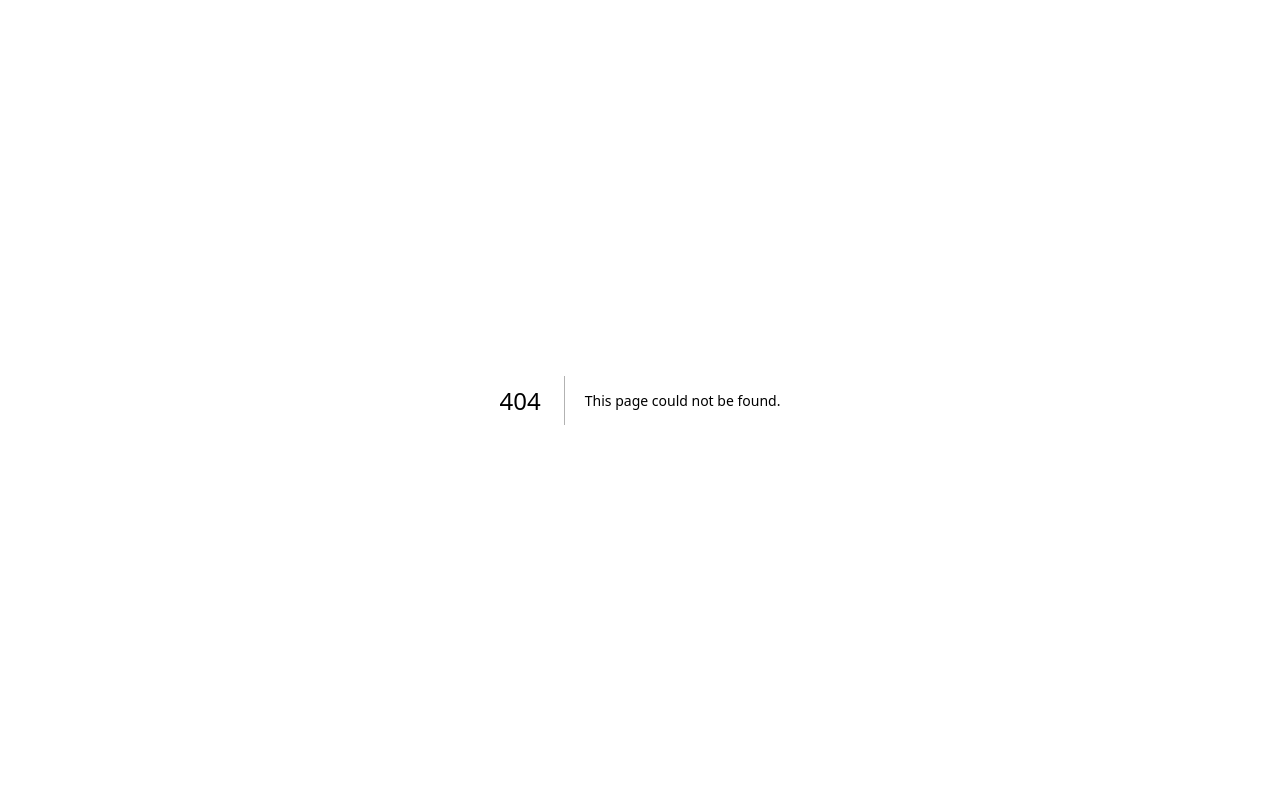
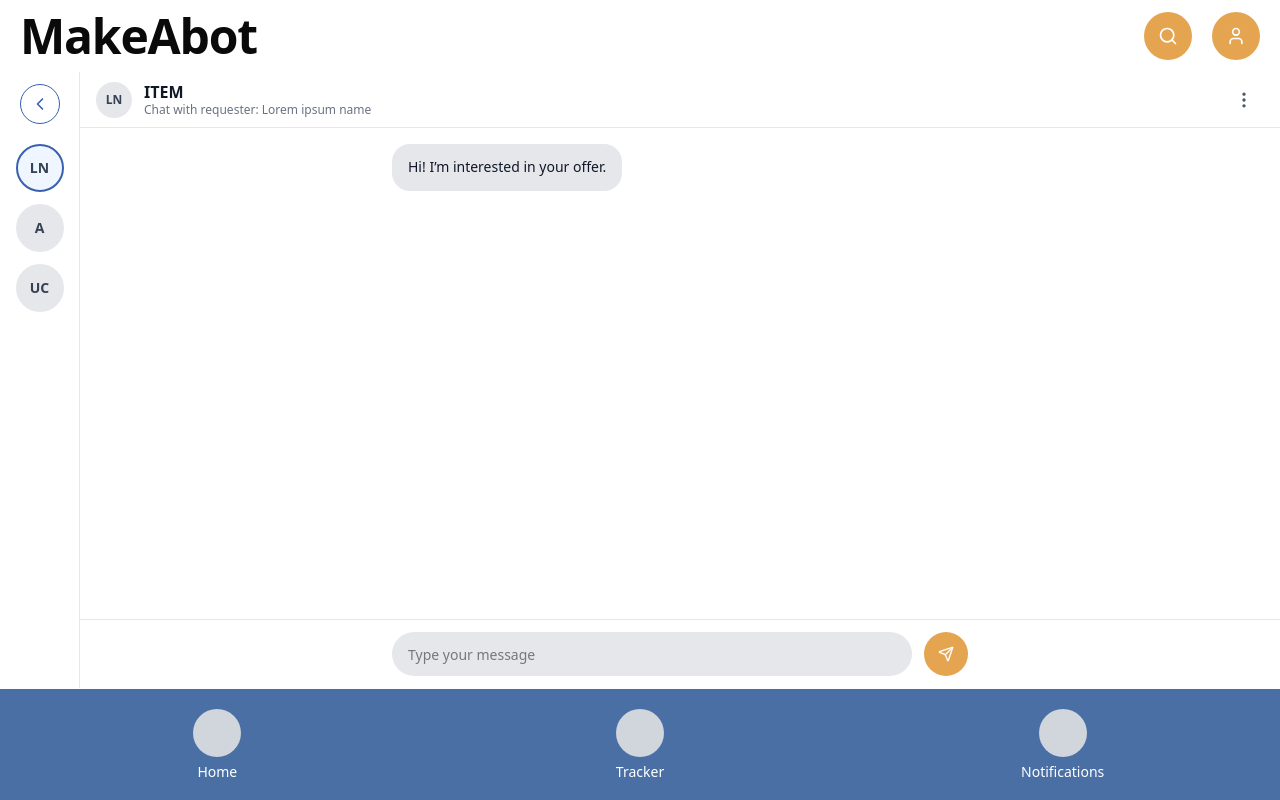
Before and after one commit to legnspice/MakeAbot, a Next.js app: page /chat in a window 1280 px wide. Before the commit this address had no page. Built offline with nearby package versions, Linux system fonts and the light colour scheme.

Commit message:
added the chatroom

```diff
--- a/app/(routes)/(public)/(home)/page.tsx
+++ b/app/(routes)/(public)/(home)/page.tsx
@@ -1,12 +1,13 @@
 'use client';
 
 import { useState } from 'react';
+import { useRouter } from 'next/navigation';
 import Navbar from '@/components/ui/navbar';
 import BottomNav from '@/components/ui/bottomnavbar';
 import { Button } from '@/components/ui/button';
 import { Input } from '@/components/ui/input';
 import ItemRequestCard from '@/components/ui/item';
-import ItemDetailModal, { type ItemDetailData } from '@/components/ui/item-detail-modal';
+import { type ItemDetailData } from '@/components/ui/item-detail-modal';
 import FilterBar, { type SortOption } from '@/components/ui/filter-bar';
 import { Plus, ChevronLeft } from 'lucide-react';
 
@@ -71,6 +72,7 @@ function getPriceRank(price: string): number {
 }
 
 export default function Home() {
+  const router = useRouter();
   const [activeFilter, setActiveFilter] = useState<string>('All');
   const [customFilters, setCustomFilters] = useState<string[]>([]);
   const [sortBy, setSortBy] = useState<SortOption>('date');
@@ -79,7 +81,6 @@ export default function Home() {
   const [newFilterName, setNewFilterName] = useState('');
   const [searchOpen, setSearchOpen] = useState(false);
   const [searchQuery, setSearchQuery] = useState('');
-  const [selectedItem, setSelectedItem] = useState<ItemDetailData | null>(null);
   const [items, setItems] = useState<ListItem[]>(INITIAL_ITEMS);
   const [isCreateOpen, setIsCreateOpen] = useState(false);
   const [createType, setCreateType] = useState<'offer' | 'request'>('request');
@@ -226,24 +227,20 @@ export default function Home() {
                   time={item.time}
                   price={item.price}
                   detail={item.detail}
-                  onClick={() => item.detail && setSelectedItem(item.detail)}
+                  onClick={() => {
+                    const kind = item.variant === 'lent' ? 'offer' : 'request';
+                    const title = item.detail.title ?? 'ITEM';
+                    router.push(
+                      `/chat?itemId=${encodeURIComponent(item.id)}&kind=${encodeURIComponent(
+                        kind
+                      )}&title=${encodeURIComponent(title)}`
+                    );
+                  }}
                 />
               ))}
             </div>
           </main>
         </div>
-
-        {/* Item detail modal */}
-        {selectedItem && (
-          <ItemDetailModal
-            item={selectedItem}
-            onClose={() => setSelectedItem(null)}
-            onInquire={(item) => {
-              // Optional: handle inquire action
-              console.log('Inquire', item);
-            }}
-          />
-        )}
 
         {/* Create request/offer modal */}
         {isCreateOpen && (
--- /dev/null
+++ b/app/(routes)/(public)/chat/page.tsx
@@ -0,0 +1,181 @@
+'use client';
+
+import { useMemo, useState } from 'react';
+import { useRouter, useSearchParams } from 'next/navigation';
+import { ChevronLeft, MoreVertical, Send } from 'lucide-react';
+import Navbar from '@/components/ui/navbar';
+import BottomNav from '@/components/ui/bottomnavbar';
+
+type Person = { id: string; name: string };
+
+type ChatMessage = {
+  id: string;
+  sender: 'you' | 'them';
+  content: string;
+  createdAt: string;
+};
+
+function initials(name: string) {
+  const parts = name.trim().split(/\s+/).filter(Boolean);
+  const first = parts[0]?.[0] ?? '?';
+  const last = parts.length > 1 ? parts[parts.length - 1]?.[0] ?? '' : '';
+  return (first + last).toUpperCase();
+}
+
+export default function ChatPage() {
+  const router = useRouter();
+  const params = useSearchParams();
+
+  const title = params.get('title') ?? 'ITEM';
+  const kind = params.get('kind') ?? 'offer'; // offer | request
+
+  const isOffer = kind === 'offer';
+
+  const people: Person[] = useMemo(() => {
+    if (isOffer) {
+      return [
+        { id: 'req-1', name: 'Lorem ipsum name' },
+        { id: 'req-2', name: 'Anonymous' },
+        { id: 'req-3', name: 'User C' },
+      ];
+    }
+    return [{ id: 'prov-1', name: 'Provider name' }];
+  }, [isOffer]);
+
+  const [activePersonId, setActivePersonId] = useState<string>(people[0]?.id ?? 'req-1');
+  const activePerson = people.find((p) => p.id === activePersonId) ?? people[0];
+
+  const [messages, setMessages] = useState<ChatMessage[]>(() => [
+    {
+      id: 'm1',
+      sender: 'them',
+      content: isOffer
+        ? 'Hi! I’m interested in your offer.'
+        : 'Hi! I can help with your request.',
+      createdAt: new Date(Date.now() - 1000 * 60 * 15).toISOString(),
+    },
+  ]);
+  const [draft, setDraft] = useState('');
+
+  const handleSend = () => {
+    const text = draft.trim();
+    if (!text) return;
+    setMessages((prev) => [
+      ...prev,
+      { id: crypto.randomUUID(), sender: 'you', content: text, createdAt: new Date().toISOString() },
+    ]);
+    setDraft('');
+  };
+
+  return (
+    <div className="min-h-screen bg-white flex flex-col">
+      <Navbar />
+
+      <div className="flex-1 min-h-0 flex pb-28">
+        {/* Sidebar: requesters (offers) / provider (requests) */}
+        <aside className="w-20 border-r border-gray-200 bg-white flex flex-col items-center py-3 gap-4">
+          <button
+            type="button"
+            onClick={() => router.back()}
+            className="w-10 h-10 rounded-full border border-[#3761B0] text-[#3761B0] flex items-center justify-center"
+            aria-label="Back"
+          >
+            <ChevronLeft className="w-5 h-5" />
+          </button>
+
+          <div className="flex flex-col items-center gap-3 pt-1">
+            {people.map((p) => {
+              const isActive = p.id === activePersonId;
+              return (
+                <button
+                  key={p.id}
+                  type="button"
+                  onClick={() => setActivePersonId(p.id)}
+                  className={`w-12 h-12 rounded-full flex items-center justify-center border-2 transition-colors ${
+                    isActive ? 'border-[#3761B0] bg-blue-50' : 'border-transparent bg-gray-200'
+                  }`}
+                  aria-label={p.name}
+                  title={p.name}
+                >
+                  <span className="text-gray-700 font-semibold text-sm">{initials(p.name)}</span>
+                </button>
+              );
+            })}
+          </div>
+        </aside>
+
+        {/* Main chat */}
+        <div className="flex-1 flex flex-col min-w-0">
+          {/* Header */}
+          <header className="h-14 border-b border-gray-200 bg-white flex items-center px-4 gap-3">
+            <div className="w-9 h-9 rounded-full bg-gray-200 flex items-center justify-center shrink-0">
+              <span className="text-gray-700 font-semibold text-xs">
+                {initials(activePerson?.name ?? 'User')}
+              </span>
+            </div>
+            <div className="min-w-0 flex-1">
+              <p className="font-bold text-gray-900 leading-tight line-clamp-1">{title}</p>
+              <p className="text-xs text-gray-500 leading-tight line-clamp-1">
+                {isOffer ? 'Chat with requester: ' : 'Chat with provider: '}
+                {activePerson?.name ?? '—'}
+              </p>
+            </div>
+            <button
+              type="button"
+              className="w-10 h-10 rounded-full hover:bg-gray-100 flex items-center justify-center"
+              aria-label="Menu"
+            >
+              <MoreVertical className="w-5 h-5 text-gray-600" />
+            </button>
+          </header>
+
+          {/* Messages */}
+          <main className="flex-1 overflow-y-auto px-4 py-4 bg-white">
+            <div className="max-w-xl mx-auto space-y-3">
+              {messages.map((m) => (
+                <div
+                  key={m.id}
+                  className={`flex ${m.sender === 'you' ? 'justify-end' : 'justify-start'}`}
+                >
+                  <div
+                    className={`max-w-[80%] rounded-2xl px-4 py-3 text-sm leading-relaxed ${
+                      m.sender === 'you'
+                        ? 'bg-[#3761B0] text-white'
+                        : 'bg-gray-200 text-gray-900'
+                    }`}
+                  >
+                    {m.content}
+                  </div>
+                </div>
+              ))}
+            </div>
+          </main>
+
+          {/* Composer */}
+          <footer className="border-t border-gray-200 bg-white px-4 py-3">
+            <div className="max-w-xl mx-auto flex items-center gap-3">
+              <input
+                value={draft}
+                onChange={(e) => setDraft(e.target.value)}
+                onKeyDown={(e) => e.key === 'Enter' && handleSend()}
+                placeholder="Type your message"
+                className="flex-1 h-11 rounded-full bg-gray-200 px-4 text-sm outline-none focus:ring-2 focus:ring-[#3761B0]/30"
+                aria-label="Message"
+              />
+              <button
+                type="button"
+                onClick={handleSend}
+                className="w-11 h-11 rounded-full bg-[#E5A550] hover:bg-[#D89440] transition-colors text-white flex items-center justify-center shrink-0"
+                aria-label="Send"
+              >
+                <Send className="w-4 h-4" />
+              </button>
+            </div>
+          </footer>
+        </div>
+      </div>
+
+      <BottomNav />
+    </div>
+  );
+}
--- a/app/(routes)/(public)/tracker/page.tsx
+++ b/app/(routes)/(public)/tracker/page.tsx
@@ -1,6 +1,7 @@
 'use client';
 
 import { useState } from 'react';
+import { useRouter } from 'next/navigation';
 import Navbar from '@/components/ui/navbar';
 import BottomNav from '@/components/ui/bottomnavbar';
 import FilterBar, { type SortOption } from '@/components/ui/filter-bar';
@@ -57,6 +58,7 @@ const SAMPLE_REQUESTS: TrackerRequest[] = [
 type TrackerCard = { type: 'offer'; data: TrackerOffer } | { type: 'request'; data: TrackerRequest };
 
 export default function TrackerPage() {
+  const router = useRouter();
   const [activeFilter, setActiveFilter] = useState<string>('All');
   const [customFilters, setCustomFilters] = useState<string[]>([]);
   const [sortBy, setSortBy] = useState<SortOption>('date');
@@ -139,9 +141,29 @@ export default function TrackerPage() {
           <div className="flex flex-col gap-3">
             {sortedCards.map((card) =>
               card.type === 'offer' ? (
-                <OfferCard key={`offer-${card.data.id}`} offer={card.data} />
+                <OfferCard
+                  key={`offer-${card.data.id}`}
+                  offer={card.data}
+                  onClick={() => {
+                    router.push(
+                      `/chat?itemId=${encodeURIComponent(card.data.id)}&kind=offer&title=${encodeURIComponent(
+                        card.data.itemName
+                      )}`
+                    );
+                  }}
+                />
               ) : (
-                <RequestCard key={`request-${card.data.id}`} request={card.data} />
+                <RequestCard
+                  key={`request-${card.data.id}`}
+                  request={card.data}
+                  onClick={() => {
+                    router.push(
+                      `/chat?itemId=${encodeURIComponent(card.data.id)}&kind=request&title=${encodeURIComponent(
+                        card.data.itemName
+                      )}`
+                    );
+                  }}
+                />
               )
             )}
           </div>
@@ -153,9 +175,13 @@ export default function TrackerPage() {
   );
 }
 
-function OfferCard({ offer }: { offer: TrackerOffer }) {
+function OfferCard({ offer, onClick }: { offer: TrackerOffer; onClick: () => void }) {
   return (
-    <div className="relative bg-white rounded-lg border border-gray-200 p-4 shadow-sm">
+    <button
+      type="button"
+      onClick={onClick}
+      className="relative w-full text-left bg-white rounded-lg border border-gray-200 p-4 shadow-sm hover:border-gray-300 transition-colors focus:outline-none focus-visible:ring-2 focus-visible:ring-[#3761B0] focus-visible:ring-offset-2"
+    >
       {offer.notificationCount != null && offer.notificationCount > 0 && (
         <div className="absolute top-3 right-3 w-5 h-5 rounded-full bg-red-500 flex items-center justify-center text-white text-xs font-bold">
           {offer.notificationCount}
@@ -179,13 +205,17 @@ function OfferCard({ offer }: { offer: TrackerOffer }) {
           ))}
         </div>
       </div>
-    </div>
+    </button>
   );
 }
 
-function RequestCard({ request }: { request: TrackerRequest }) {
+function RequestCard({ request, onClick }: { request: TrackerRequest; onClick: () => void }) {
   return (
-    <div className="relative bg-white rounded-lg border border-gray-200 p-4 shadow-sm">
+    <button
+      type="button"
+      onClick={onClick}
+      className="relative w-full text-left bg-white rounded-lg border border-gray-200 p-4 shadow-sm hover:border-gray-300 transition-colors focus:outline-none focus-visible:ring-2 focus-visible:ring-[#3761B0] focus-visible:ring-offset-2"
+    >
       {request.notificationCount != null && request.notificationCount > 0 && (
         <div className="absolute top-3 right-3 w-5 h-5 rounded-full bg-red-500 flex items-center justify-center text-white text-xs font-bold">
           {request.notificationCount}
@@ -196,6 +226,6 @@ function RequestCard({ request }: { request: TrackerRequest }) {
       <div className="mt-3 flex justify-end">
         <span className="text-[#3761B0] font-semibold">{request.price}</span>
       </div>
-    </div>
+    </button>
   );
 }
--- a/lib/supabase/client.ts
+++ b/lib/supabase/client.ts
@@ -1,6 +1,41 @@
 /** Supabase disabled for now – returns a no-op client. Uncomment block below to re-enable. */
+type NoopChannel = {
+  on: (...args: unknown[]) => NoopChannel;
+  subscribe: (cb?: (status: string) => void) => void;
+  unsubscribe: () => void;
+  send: (args: unknown) => Promise<void>;
+};
+
+type SupabaseNoopClient = {
+  auth: {
+    getUser: () => Promise<{ data: { user: null }; error: null }>;
+    getSession: () => Promise<{ data: { session: null }; error: null }>;
+    signOut: () => Promise<{ error: null }>;
+    signInWithOAuth: () => Promise<{ data: null; error: Error }>;
+    onAuthStateChange: () => { data: { subscription: { unsubscribe: () => void } } };
+  };
+  channel: (name?: string) => NoopChannel;
+  removeChannel: (channel: NoopChannel) => void;
+  from: (table?: string) => {
+    select: () => { single: () => Promise<{ data: null; error: null }> };
+    upsert: () => Promise<{ error: null }>;
+    insert: () => Promise<{ error: null }>;
+    update: () => { eq: () => Promise<{ error: null }> };
+  };
+};
+
 export function createClient() {
-  return {
+  const channel = (): NoopChannel => {
+    const c: NoopChannel = {
+      on: () => c,
+      subscribe: (cb) => cb?.("SUBSCRIBED"),
+      unsubscribe: () => {},
+      send: async () => {},
+    };
+    return c;
+  };
+
+  const client: SupabaseNoopClient = {
     auth: {
       getUser: () => Promise.resolve({ data: { user: null }, error: null }),
       getSession: () => Promise.resolve({ data: { session: null }, error: null }),
@@ -8,11 +43,7 @@ export function createClient() {
       signInWithOAuth: () => Promise.resolve({ data: null, error: new Error("Supabase disabled") }),
       onAuthStateChange: () => ({ data: { subscription: { unsubscribe: () => {} } } }),
     },
-    channel: () => ({
-      on: () => ({ subscribe: () => {} }),
-      subscribe: () => {},
-      unsubscribe: () => {},
-    }),
+    channel: () => channel(),
     removeChannel: () => {},
     from: () => ({
       select: () => ({ single: () => Promise.resolve({ data: null, error: null }) }),
@@ -20,7 +51,9 @@ export function createClient() {
       insert: () => Promise.resolve({ error: null }),
       update: () => ({ eq: () => Promise.resolve({ error: null }) }),
     }),
-  } as any;
+  };
+
+  return client;
 }
 
 /*
--- a/lib/supabase/server.ts
+++ b/lib/supabase/server.ts
@@ -1,6 +1,23 @@
 /** Supabase disabled for now – returns a no-op client. Uncomment block below to re-enable. */
+type SupabaseServerNoopClient = {
+  auth: {
+    getUser: () => Promise<{ data: { user: null }; error: null }>;
+    getClaims: () => Promise<{ data: { claims: null } }>;
+    getSession: () => Promise<{ data: { session: null }; error: null }>;
+    signOut: () => Promise<{ error: null }>;
+    exchangeCodeForSession: () => Promise<{ data: null; error: null }>;
+    verifyOtp: () => Promise<{ error: null }>;
+  };
+  from: (table?: string) => {
+    select: () => { single: () => Promise<{ data: null; error: null }> };
+    upsert: () => Promise<{ error: null }>;
+    insert: () => Promise<{ error: null }>;
+    update: () => { eq: () => Promise<{ error: null }> };
+  };
+};
+
 export async function createClient() {
-  return {
+  const client: SupabaseServerNoopClient = {
     auth: {
       getUser: () => Promise.resolve({ data: { user: null }, error: null }),
       getClaims: () => Promise.resolve({ data: { claims: null } }),
@@ -15,7 +32,9 @@ export async function createClient() {
       insert: () => Promise.resolve({ error: null }),
       update: () => ({ eq: () => Promise.resolve({ error: null }) }),
     }),
-  } as any;
+  };
+
+  return client;
 }
 
 /*
```
